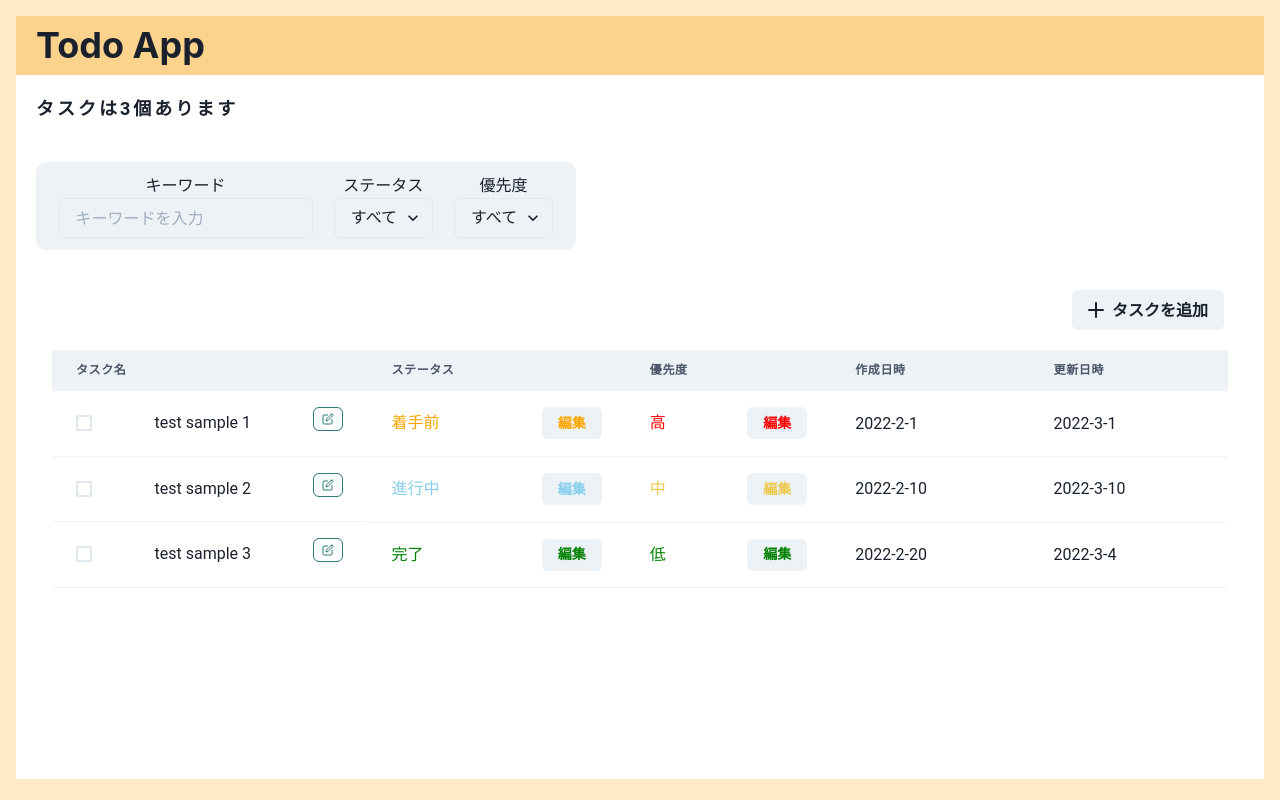
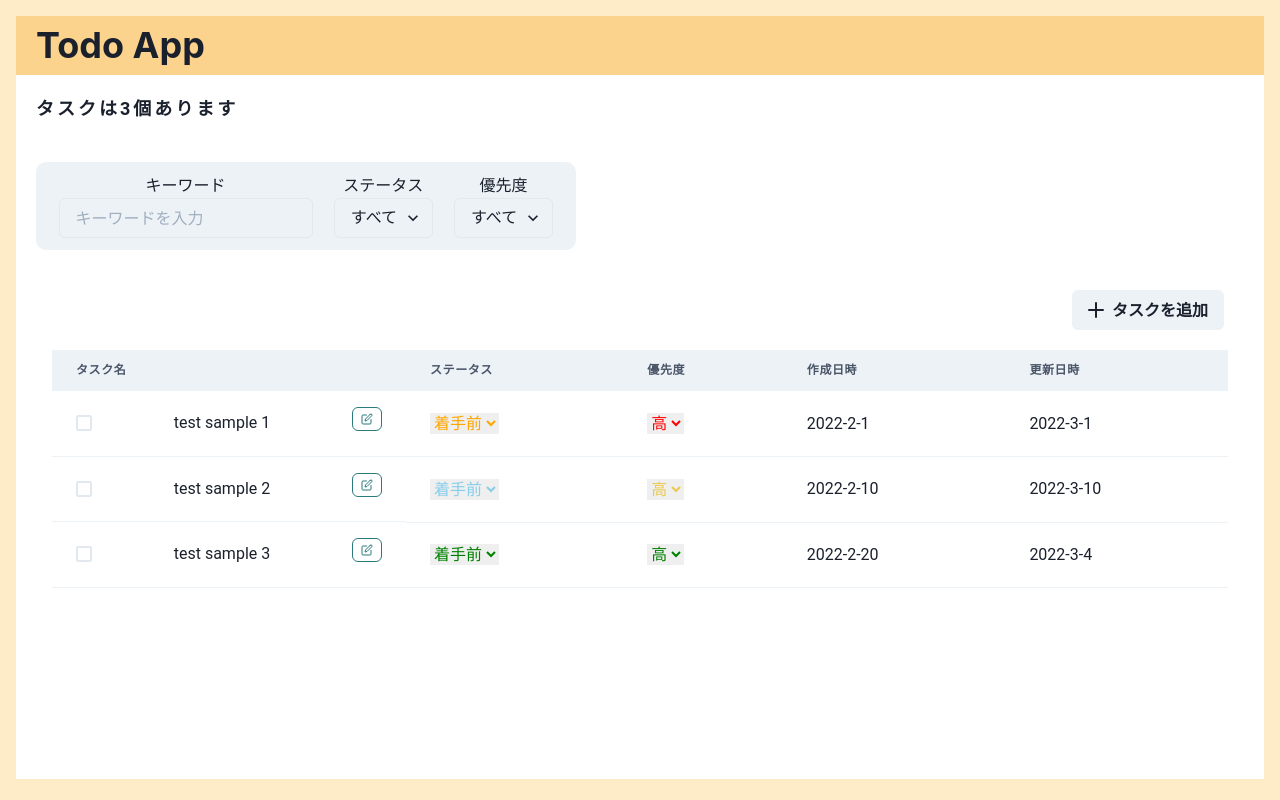
Before and after one commit to oneoneniaoniao/todo_team_3, a Next.js app: page / in a window 1280 px wide. Built offline with nearby package versions, Linux system fonts and the light colour scheme; what recoil-persist would draw is missing.

Commit message:
#10 ステータスの値をダミーデータへ置き換え

```diff
--- a/pages/components/TodoList.js
+++ b/pages/components/TodoList.js
@@ -60,42 +60,34 @@ const TodoList = () => {
   const [newStatus, setNewStatus] = useState();
   const [newPriority, setNewPriority] = useState();
 
+  // ステータスの実装
 
-  // ステータスの実装
-  const handleSetNewStatus = (e) => {
-    setNewStatus(e.target.value);
+  const handleSetNewStatus = (id) => {
+    const foundTodo = todos.findIndex((todo) => todo.id === id);
+
+    const replaceItemAtIndex = (todos, foundTodo, newValue) => {
+      return [
+        ...todos.slice(0, foundTodo),
+        newValue,
+        ...todos.slice(foundTodo + 1),
+      ];
     };
 
-  const handleOpenEditStatus = ({ id, status }) => {
-    setEditId(id);
-    setIsEditable(true);
-    setNewStatus(status);
-    console.log(isEditable);
-
+    setTodos(() => {
+      if (todos[foundTodo].status) {
+        return replaceItemAtIndex(todos, foundTodo, {
+          ...todos[foundTodo],
+          status: "完了",
+        });
+      }
+    });
   };
 
-  const handleCloseEditStatus = () => {
-    setIsEditable(false);
-    setEditId();
-    setNewStatus();
+  // 優先度の実装
+  const updateTodoPriority = (id) => {
+    const index = todos.find((todo) => todo.id === id);
+    setTodos(() => {});
   };
-
-  // 編集フォームへの値のコピー
-  const handleEditStatus = () => {
-    setTodos(
-      [...todos].map((todo) =>
-        todo.id === editId ? { ...todo, status: newStatus } : todo
-      )
-    );
-
-    handleCloseEditStatus();
-    setEditId();
-    setNewStatus();
-  };
-
-  // console.log(todos);
-
-  // 優先度の実装
   const handleSetNewPriority = (e) => {
     setNewPriority(e.target.value);
   };
@@ -104,8 +96,6 @@ const TodoList = () => {
     setEditId(id);
     setIsEditable(true);
     setNewPriority(priority);
-    console.log(isEditable);
-
   };
 
   const handleCloseEditPriority = () => {
@@ -126,8 +116,7 @@ const TodoList = () => {
     setEditId();
     setNewPriority();
   };
-
-  // console.log(todos);
+  console.log(todos);
 
   return (
     <>
@@ -163,83 +152,30 @@ const TodoList = () => {
                     </Button>
                   </Link>
                 </Td>
-                {!isEditable ? (
+
                 <Td color={renderStatus(todo)}>
-                    <Flex justifyContent="space-between">
-                      <Text lineHeight="32.5px">{todo.status}</Text>
-                      <Button
-                        p="16px"
-                        size="sm"
-                        onClick={() => handleOpenEditStatus(todo)}
-                        value="edit"
-                      >
-                        編集
-                      </Button>
-                    </Flex>
-                  </Td>
-                ) : (
-                  <Td color={renderStatus(todo)}>
-                    <Flex justifyContent="space-between">
                   <select
-                        value={newStatus}
-                        onChange={handleSetNewStatus}
+                    // value={}
+                    onChange={(e) => handleSetNewStatus(todo.id)}
                     w="8px"
                   >
                     <option value="着手前">着手前</option>
                     <option value="進行中">進行中</option>
                     <option value="完了">完了</option>
                   </select>
+                </Td>
 
-                      <Button
-                        p="16px"
-                        size="sm"
-                        onClick={() => handleEditStatus()}
-                        value="save"
-                      >
-                        保存
-                      </Button>
-                    </Flex>
-                  </Td>
-                )}
-
-                {!isEditable ? (
                 <Td color={renderPriority(todo)}>
-                    <Flex justifyContent="space-between">
-                      <Text lineHeight="32.5px">{todo.priority}</Text>
-                      <Button
-                        p="16px"
-                        size="sm"
-                        onClick={() => handleOpenEditPriority(todo)}
-                        value="edit"
-                      >
-                        編集
-                      </Button>
-                    </Flex>
-                  </Td>
-                ) : (
-                  <Td color={renderPriority(todo)}>
-                    <Flex justifyContent="space-between">
                   <select
-                        value={newPriority}
-                        onChange={handleSetNewPriority}
+                    // value={newPriority}
+                    // onChange={handleSetNewPriority}
                     w="8px"
                   >
                     <option value="高">高</option>
                     <option value="中">中</option>
                     <option value="低">低</option>
                   </select>
-
-                      <Button
-                        p="16px"
-                        size="sm"
-                        onClick={() => handleEditPriority()}
-                        value="save"
-                      >
-                        保存
-                      </Button>
-                    </Flex>
                 </Td>
-                )}
 
                 {/* <Td color={renderPriority(todo)}>{todo.priority}</Td> */}
                 <Td>{todo.createDate}</Td>
```
Lines whose indentation alone changed are shown as unchanged.
